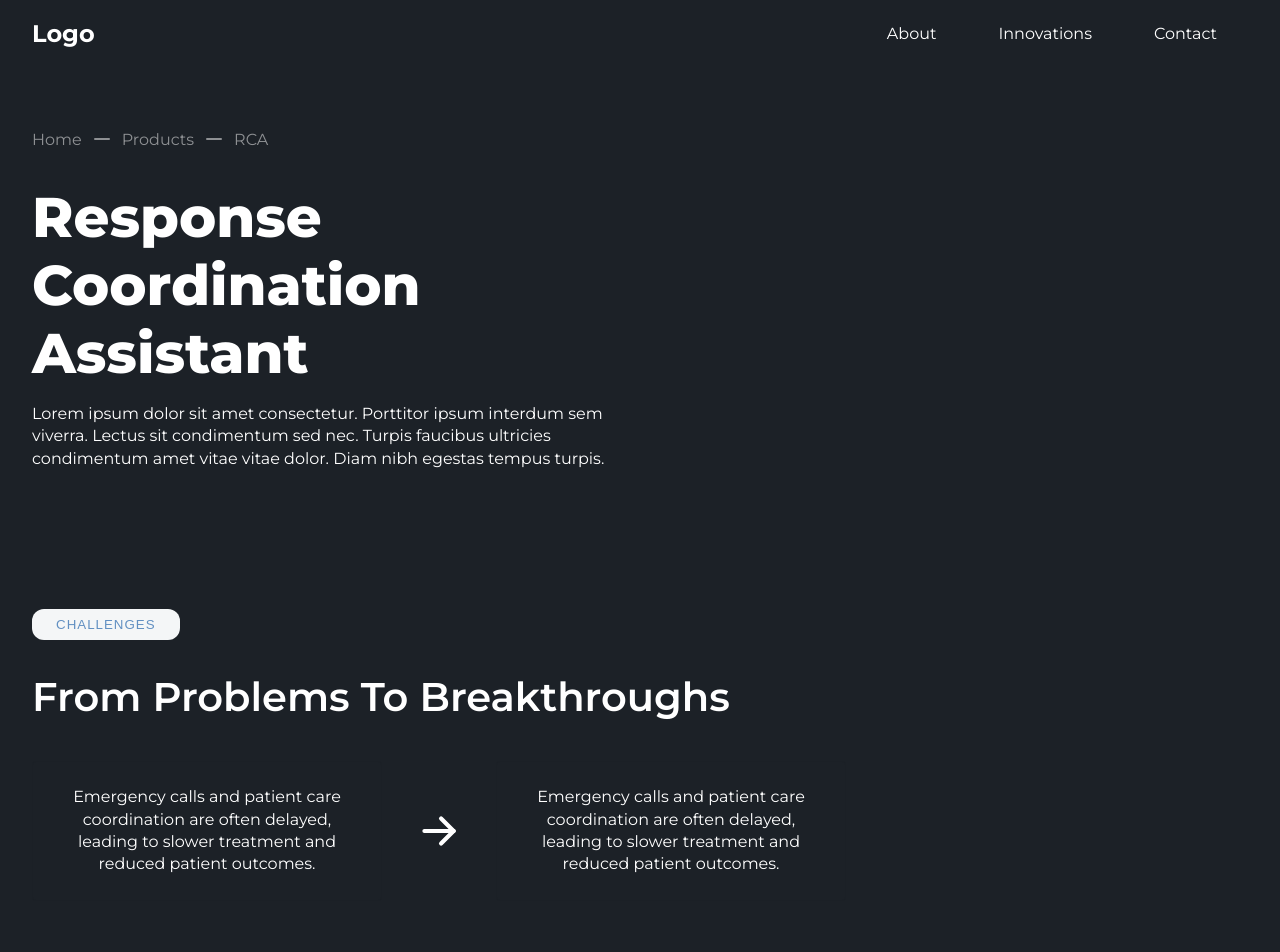
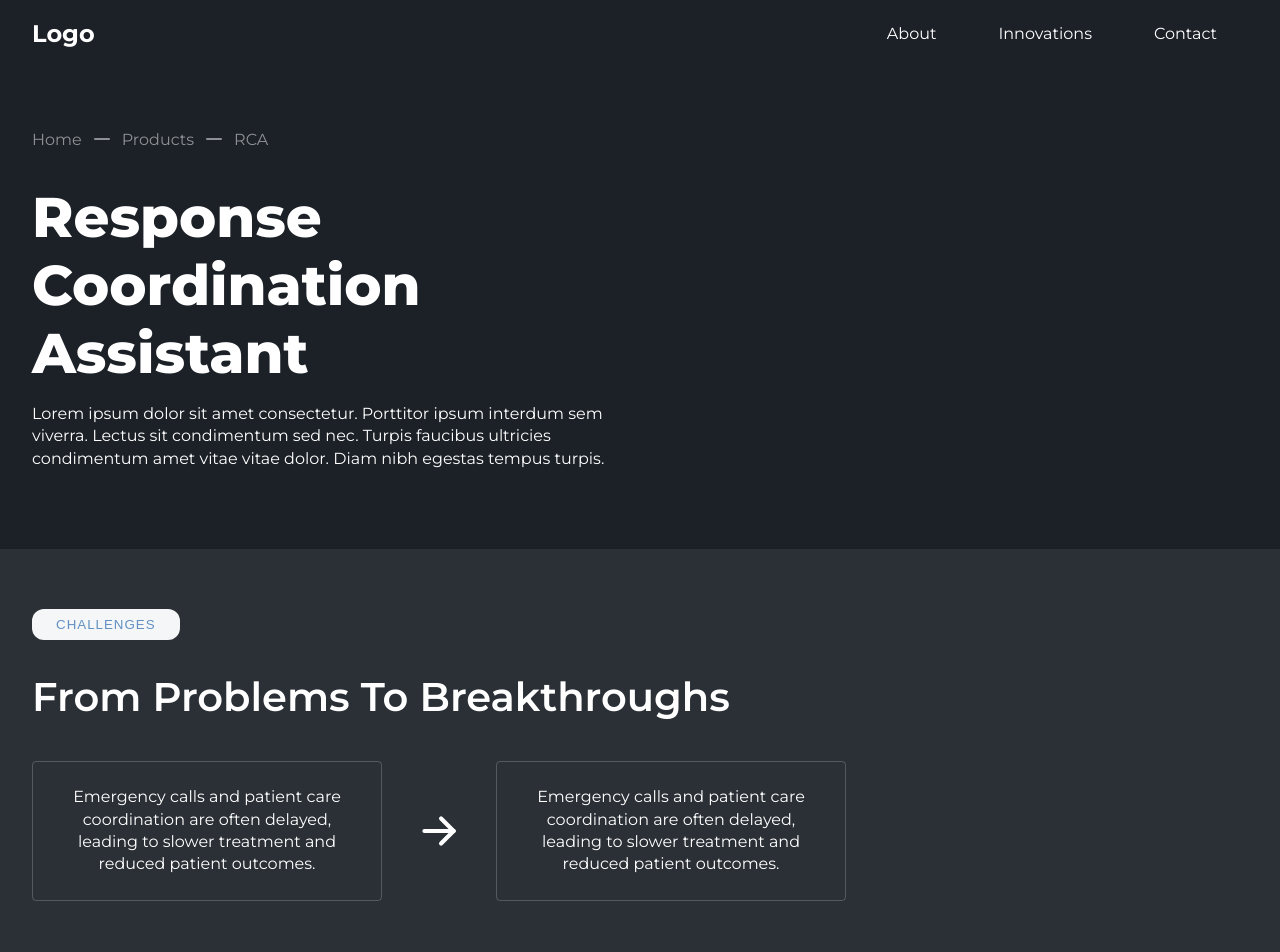
Before and after one commit to Mashha/qmt, a React (Vite) app: page /innovations/1 in a window 1280 px wide. Shown: the top 952 px of the page. Built offline with nearby package versions, Linux system fonts and the light colour scheme.

Commit message:
added black section, padding

```diff
--- a/src/Sections/About-sections/About-leaders/about-leadership.css
+++ b/src/Sections/About-sections/About-leaders/about-leadership.css
@@ -1,5 +1,6 @@
 .about-leadership {
   text-align: left;
+  background-color: var(--dark-secondary);
 }
 
 .leaders {
--- a/src/Sections/Home-sections/Home-hero/hero.css
+++ b/src/Sections/Home-sections/Home-hero/hero.css
@@ -45,7 +45,7 @@
   content: '';
   position: absolute;
   top: 80%;
-  left: 70%;
+  left: 50%;
   transform: translate(-50%, -50%);
   width: 50%;
   height: 50%;
--- a/src/Sections/Home-sections/Story/story.css
+++ b/src/Sections/Home-sections/Story/story.css
@@ -1,6 +1,7 @@
 .story {
   background-color: var(--dark-secondary);
   width: 100%;
+  padding-bottom: 110px;
 }
 
 .story-content-left {
--- a/src/Sections/Innovation-section/Innovation-challenges/innovation-challenges.css
+++ b/src/Sections/Innovation-section/Innovation-challenges/innovation-challenges.css
@@ -1,3 +1,7 @@
+.innovation-challenge {
+  background-color: var(--dark-secondary);
+}
+
 .problem-solution {
   margin-top: var(--spacing-s40);
   display: flex;
@@ -7,17 +11,17 @@
 }
 
 .problem-solution > div {
-  border: 1px solid var(--dark-primary-20);
+  border: 1px solid var(--light-primary-20);
   padding: var(--spacing-s24);
   border-radius: var(--border-radius);
   max-width: 350px;
 }
 
-@media (min-width: 850px){
-    .problem-solution {
-        flex-direction: row;
-    }
-    .problem-solution .tabler-icon-arrow-down{
-        transform: rotate(-90deg);
-    }
+@media (min-width: 850px) {
+  .problem-solution {
+    flex-direction: row;
+  }
+  .problem-solution .tabler-icon-arrow-down {
+    transform: rotate(-90deg);
+  }
 }
```
